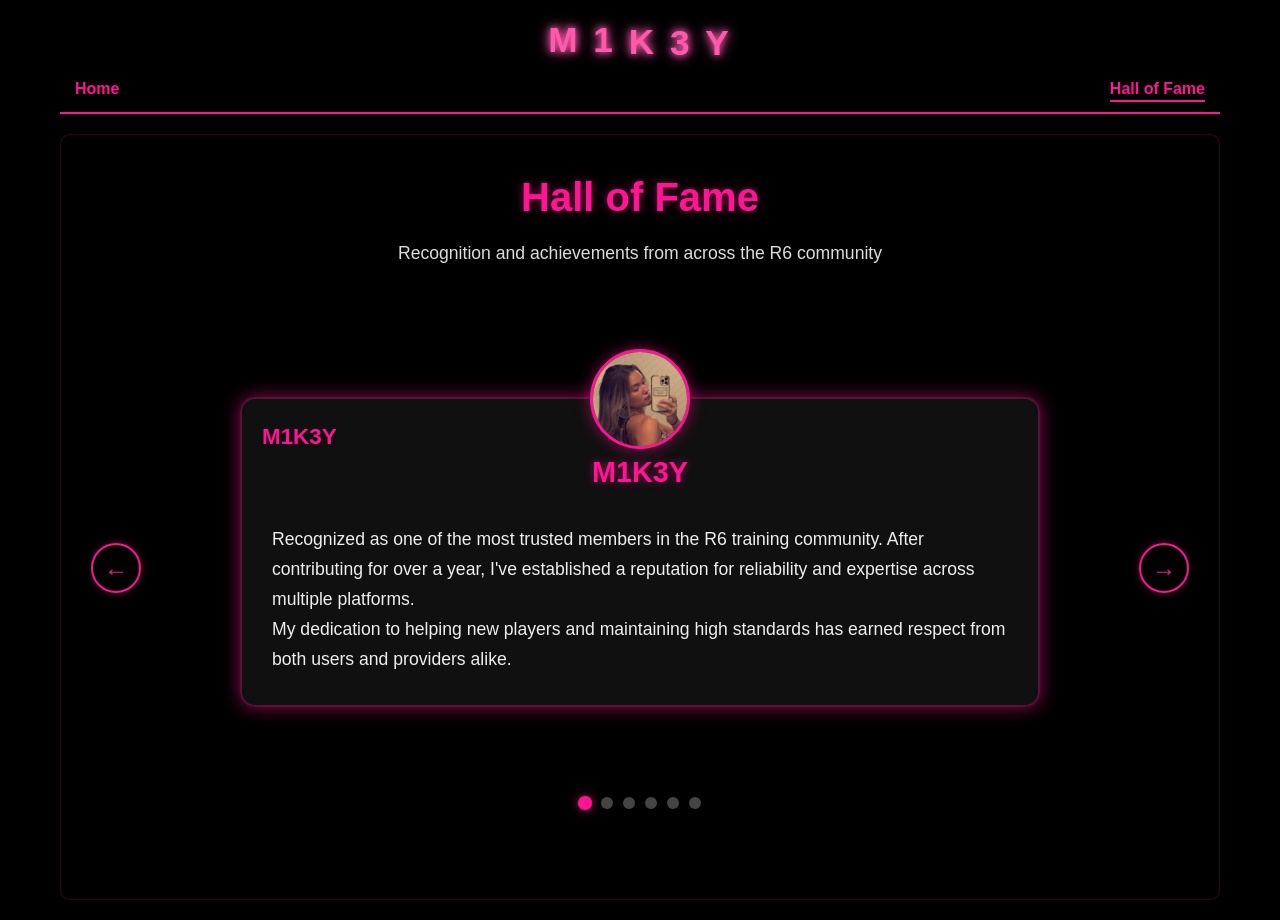
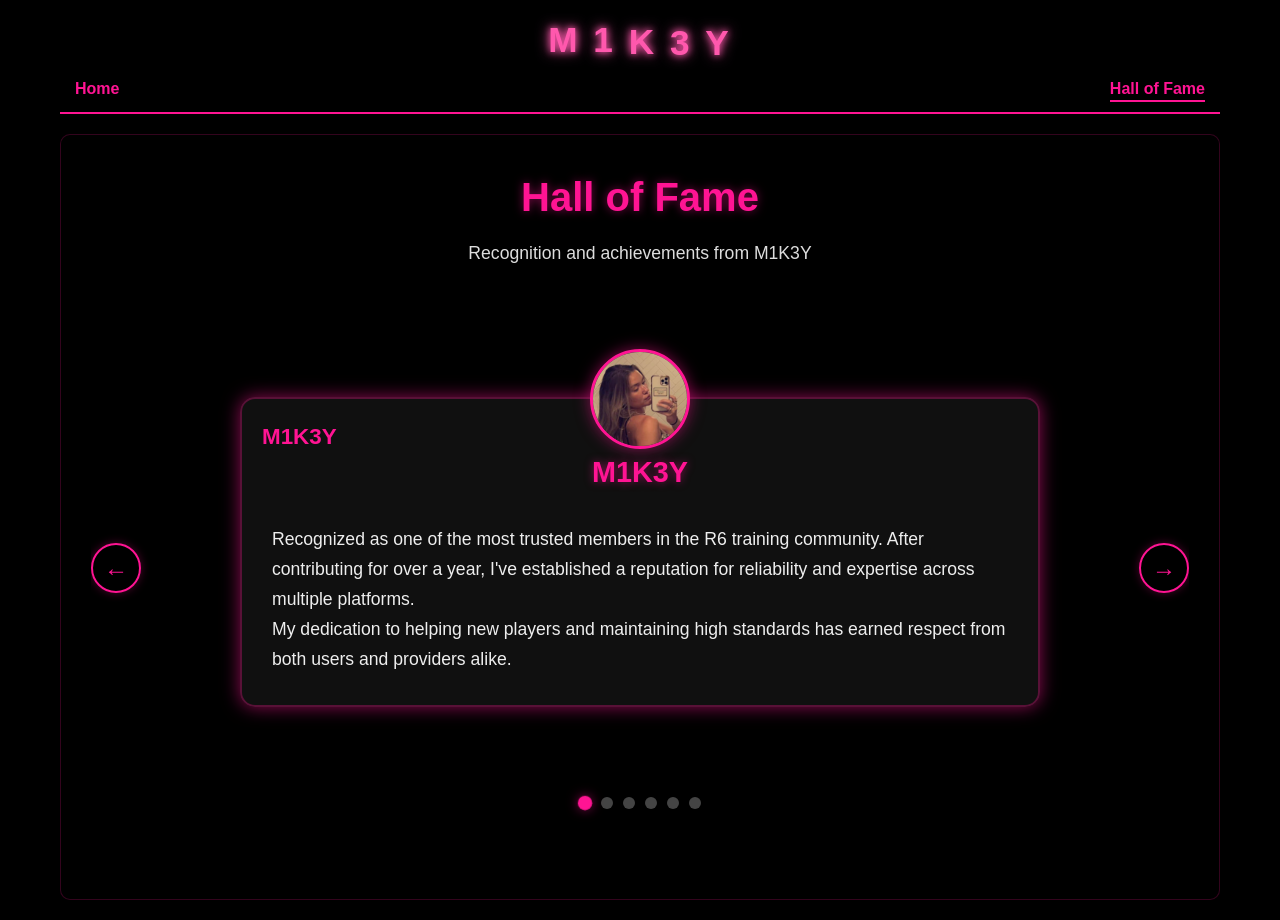
Before and after one commit to M1K3Y-org/m1k3y.uk, a plain HTML site: page hall-of-fame.html in a window 1280 px wide. Drawn offline with Linux system fonts and the light colour scheme.

Commit message:
Update hall-of-fame.html

```diff
--- a/hall-of-fame.html
+++ b/hall-of-fame.html
@@ -396,7 +396,7 @@
         <div class="content">
             <div class="hall-of-fame-title">
                 <h1>Hall of Fame</h1>
-                <p>Recognition and achievements from across the R6 community</p>
+                <p>Recognition and achievements from M1K3Y</p>
             </div>
 
             <div class="slider-container">
```
